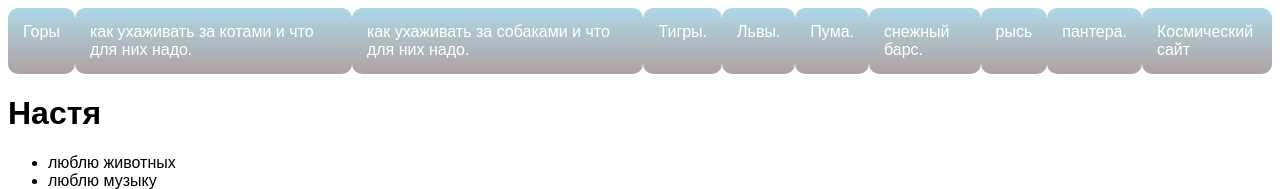
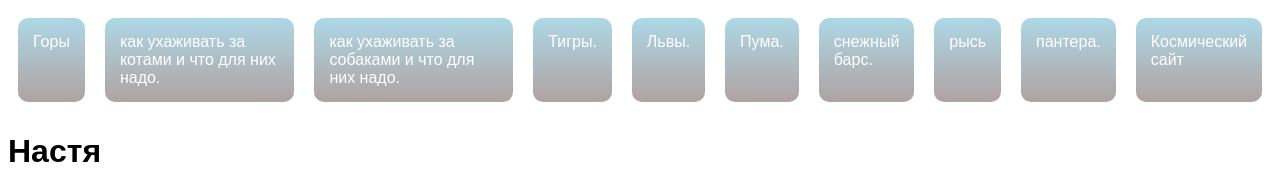
Before and after one commit to jhlbjblhfbv/portfolio, a plain HTML site: page index.html in a window 1280 px wide. Shown: the top 189 px of the page. Drawn offline with Linux system fonts and the light colour scheme.

Commit message:
Update style.css

```diff
--- a/style.css
+++ b/style.css
@@ -13,7 +13,7 @@ header{
     background: linear-gradient(lightblue,rgb(175, 162, 162));
     padding: 15px;
     border-radius: 10px;
-    margin10px;
+    margin:10px;
 }
 
 img{
```
